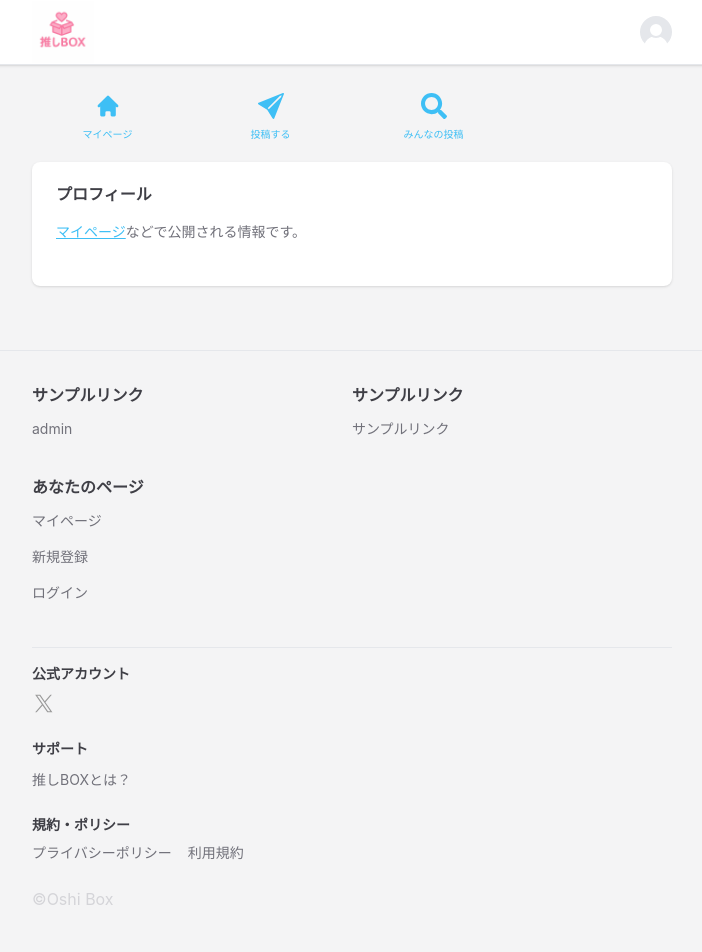
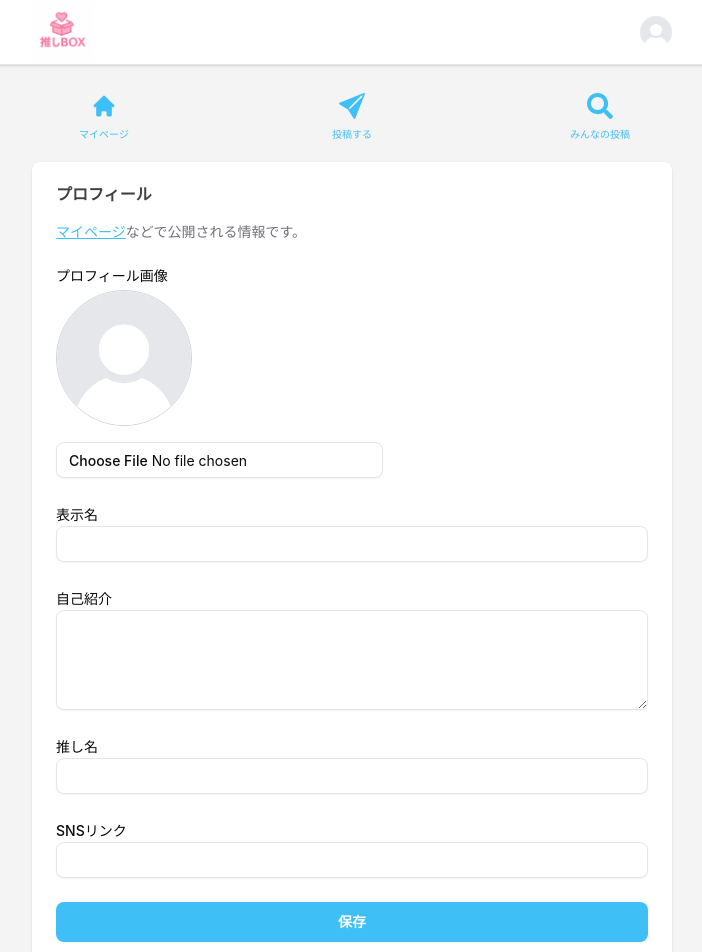
Before and after one commit to miyasuke5798/oshi-box, a Next.js app: page /settings/profile in a window 1280 px wide. Shown: the top 952 px of the page, without its empty margins (288-990 px from the left). Built offline with nearby package versions, Linux system fonts and the light colour scheme.

Commit message:
add profile form

```diff
--- a/app/(main)/[slug]/page.tsx
+++ b/app/(main)/[slug]/page.tsx
@@ -12,7 +12,7 @@ export default function SlugPage() {
         <CardHeader className="text-sm font-normal">
           このエリアはxxxさんだけに見えています
         </CardHeader>
-        <Link href="/settings/profile" className="bg-white hover:bg-gray-50">
+        <Link href="/settings/profile" className="bg-white hover:bg-gray-50 rounded-[.5rem]">
           <CardContent className="flex flex-row items-center gap-3 py-4 px-6">
             <CircleUser strokeWidth={1.5} className="w-6 h-6" />
             <p>プロフィール編集</p>
@@ -27,7 +27,7 @@ export default function SlugPage() {
       </Card>
       <Card className="w-full mb-4">
         <CardContent className="py-5 px-6">
-          <h1 className="text-xl font-bold mb-6">自分の投稿一覧</h1>
+          <h1 className="text-xl font-bold mb-6">投稿一覧</h1>
         </CardContent>
       </Card>
     </div>
--- a/app/(main)/settings/profile/page.tsx
+++ b/app/(main)/settings/profile/page.tsx
@@ -1,8 +1,83 @@
+"use client";
+import { useState } from "react";
+import Image from "next/image";
 import Link from "next/link";
 import { ShareMenu } from "@/components/layout/share_menu";
 import { Card, CardContent } from "@/components/ui/card";
+import { Input } from "@/components/ui/input";
+import { Button } from "@/components/ui/button";
+import { UserIcon } from "@/components/svg/UserIcon";
+import { X } from "lucide-react";
+import { useForm } from "react-hook-form";
+import { zodResolver } from "@hookform/resolvers/zod";
+import { z } from "zod";
+import { toast } from "sonner";
+import { SuccessCircle } from "@/components/svg/success_circle";
+import { Textarea } from "@/components/ui/textarea";
+
+const profileSchema = z.object({
+  name: z
+    .string()
+    .min(1, "入力してください")
+    .max(50, "50文字以内で入力してください"),
+  image: z.any().optional(),
+  bio: z.string().max(500, "500文字以内で入力してください").optional(),
+  oshiName: z.string().max(50, "50文字以内で入力してください").optional(),
+  snsLink: z
+    .string()
+    .max(100, "100文字以内で入力してください")
+    .refine((val) => val === "" || /^https?:\/\/.+/.test(val), {
+      message: "有効なURLを入力してください",
+    })
+    .optional(),
+});
+
+type ProfileFormData = z.infer<typeof profileSchema>;
 
 export default function SettingsProfilePage() {
+  const [previewUrl, setPreviewUrl] = useState<string | null>(null);
+  const {
+    register,
+    handleSubmit,
+    setValue,
+    formState: { errors, isSubmitting },
+  } = useForm<ProfileFormData>({
+    resolver: zodResolver(profileSchema),
+    defaultValues: {
+      name: "",
+      image: null,
+    },
+  });
+
+  const handleImageChange = (e: React.ChangeEvent<HTMLInputElement>) => {
+    const file = e.target.files?.[0];
+    if (file) {
+      setValue("image", file);
+      setPreviewUrl(URL.createObjectURL(file));
+    }
+  };
+
+  const removeImage = () => {
+    setValue("image", null);
+    setPreviewUrl(null);
+    const fileInput = document.querySelector(
+      'input[type="file"]'
+    ) as HTMLInputElement;
+    if (fileInput) {
+      fileInput.value = "";
+    }
+  };
+
+  const onSubmit = async (data: ProfileFormData) => {
+    try {
+      toast.success("プロフィールを保存しました", { icon: <SuccessCircle /> });
+      console.log("Profile data:", data);
+    } catch (error) {
+      toast.error("エラーが発生しました。もう一度お試しください。");
+      console.error("Error:", error);
+    }
+  };
+
   return (
     <div className="mt-3 mb-16">
       <ShareMenu />
@@ -15,6 +90,85 @@ export default function SettingsProfilePage() {
             </Link>
             などで公開される情報です。
           </p>
+          <form onSubmit={handleSubmit(onSubmit)} className="space-y-6">
+            <div className="space-y-2">
+              <p className="text-sm mb-1">プロフィール画像</p>
+              <div className="flex flex-col space-y-4">
+                <div className="relative w-34 h-34">
+                  {previewUrl ? (
+                    <>
+                      <Image
+                        src={previewUrl}
+                        alt="Profile preview"
+                        fill
+                        className="object-cover rounded-full"
+                      />
+                      <button
+                        type="button"
+                        onClick={removeImage}
+                        className="absolute top-1 right-1 bg-black text-white rounded-full p-1 hover:bg-gray-800 cursor-pointer"
+                      >
+                        <X className="h-4 w-4" />
+                      </button>
+                    </>
+                  ) : (
+                    <UserIcon className="w-34 h-34 border border-gray-300 rounded-full" />
+                  )}
+                </div>
+                <Input
+                  type="file"
+                  accept="image/*"
+                  onChange={handleImageChange}
+                  className="w-fit cursor-pointer"
+                />
+              </div>
+            </div>
+            <div className="space-y-2">
+              <label htmlFor="name" className="text-sm font-medium">
+                表示名
+              </label>
+              <Input id="name" type="text" {...register("name")} />
+              {errors.name && (
+                <p className="text-sm text-red-500">{errors.name.message}</p>
+              )}
+            </div>
+            <div className="space-y-2">
+              <label htmlFor="bio" className="text-sm font-medium">
+                自己紹介
+              </label>
+              <Textarea
+                id="bio"
+                {...register("bio")}
+                className="min-h-[100px]"
+              />
+              {errors.bio && (
+                <p className="text-sm text-red-500">{errors.bio.message}</p>
+              )}
+            </div>
+            <div className="space-y-2">
+              <label htmlFor="oshiName" className="text-sm font-medium">
+                推し名
+              </label>
+              <Input id="oshiName" type="text" {...register("oshiName")} />
+              {errors.oshiName && (
+                <p className="text-sm text-red-500">
+                  {errors.oshiName.message}
+                </p>
+              )}
+            </div>
+            <div className="space-y-2">
+              <label htmlFor="snsLink" className="text-sm font-medium">
+                SNSリンク
+              </label>
+              <Input id="snsLink" type="url" {...register("snsLink")} />
+              {errors.snsLink && (
+                <p className="text-sm text-red-500">{errors.snsLink.message}</p>
+              )}
+            </div>
+            <Button type="submit" className="w-full" disabled={isSubmitting}>
+              {isSubmitting ? "保存中..." : "保存"}
+            </Button>
+          </form>
         </CardContent>
       </Card>
     </div>
--- a/app/(main)/users/posts/new/page.tsx
+++ b/app/(main)/users/posts/new/page.tsx
@@ -10,7 +10,7 @@ import { RadioGroup, RadioGroupItem } from "@/components/ui/radio-group";
 import { Label } from "@/components/ui/label";
 import { Checkbox } from "@/components/ui/checkbox";
 import { SuccessCircle } from "@/components/svg/success_circle";
-import { X } from "lucide-react";
+import { X, AlertCircle } from "lucide-react";
 import { useForm } from "react-hook-form";
 import { zodResolver } from "@hookform/resolvers/zod";
 import { z } from "zod";
@@ -23,6 +23,8 @@ const categories = [
   { id: "vtuber", label: "Vtuber" },
   { id: "game", label: "ゲーム" },
   { id: "idol", label: "アイドル" },
+  { id: "illust", label: "イラスト" },
+  { id: "cosplay", label: "コスプレ" },
 ] as const;
 
 const usersPostSchema = z.object({
@@ -32,9 +34,27 @@ const usersPostSchema = z.object({
     .max(100, "100文字以内で入力してください"),
   content: z.string().max(1000, "1000文字以内で入力してください"),
   visibility: z.enum(["public", "followers", "private"]),
-  images: z.any().optional(),
+  images: z
+    .any()
+    .refine(
+      (files) => {
+        if (!files || files.length === 0) return true;
+        return files.length <= 4;
+      },
+      { message: "画像は最大4枚までアップロードできます" }
+    )
+    .optional(),
   categories: z.array(
-    z.enum(["live", "goods", "oshi", "vtuber", "game", "idol"])
+    z.enum([
+      "live",
+      "goods",
+      "oshi",
+      "vtuber",
+      "game",
+      "idol",
+      "illust",
+      "cosplay",
+    ])
   ),
 });
 
@@ -61,8 +81,36 @@ export default function UsersPostsPage() {
   const handleImageChange = (e: React.ChangeEvent<HTMLInputElement>) => {
     const files = Array.from(e.target.files || []);
     if (files.length > 0) {
-      // 既存の画像データを取得し、新しい画像を追加
+      // ファイル形式のチェック
+      const allowedTypes = [
+        "image/jpeg",
+        "image/jpg",
+        "image/png",
+        "image/webp",
+      ];
+      const invalidFiles = files.filter(
+        (file) => !allowedTypes.includes(file.type)
+      );
+
+      if (invalidFiles.length > 0) {
+        toast.error("JPEG / JPG / PNG / WebP形式のみアップロード可能です", {
+          icon: <AlertCircle className="h-5 w-5 text-red-500" />,
+        });
+        return;
+      }
+
+      // 既存の画像データを取得
       const currentImages = watch("images") || [];
+
+      // 合計枚数のチェック
+      if (currentImages.length + files.length > 4) {
+        toast.error("画像は最大4枚までアップロードできます", {
+          icon: <AlertCircle className="h-5 w-5 text-red-500" />,
+        });
+        return;
+      }
+
+      // 新しい画像を追加
       setValue("images", [...currentImages, ...files]);
 
       // プレビューURLの生成
@@ -124,10 +172,10 @@ export default function UsersPostsPage() {
               <div className="flex flex-col space-y-4">
                 <Input
                   type="file"
-                  accept="image/*"
+                  accept="image/jpeg,image/jpg,image/png,image/webp"
                   multiple
                   onChange={handleImageChange}
-                  className="w-fit cursor-pointer"
+                  className="w-auto sm:w-fit cursor-pointer"
                 />
                 {previewUrls.length > 0 && (
                   <div className="grid grid-cols-3 gap-4 sm:grid-cols-4 md:grid-cols-5">
@@ -198,7 +246,7 @@ export default function UsersPostsPage() {
                     value as "public" | "followers" | "private"
                   )
                 }
-                className="flex flex-row space-x-2"
+                className="flex flex-row flex-wrap space-x-2"
               >
                 <div className="flex items-center space-x-2">
                   <RadioGroupItem value="public" id="public" />
@@ -215,7 +263,11 @@ export default function UsersPostsPage() {
               </RadioGroup>
             </div>
             {error && <p className="text-sm text-red-500">{error}</p>}
-            <Button type="submit" className="w-full mt-4" disabled={isSubmitting}>
+            <Button
+              type="submit"
+              className="w-full mt-4"
+              disabled={isSubmitting}
+            >
               {isSubmitting ? "作成中..." : "作成"}
             </Button>
           </form>
--- a/components/layout/share_menu.tsx
+++ b/components/layout/share_menu.tsx
@@ -28,11 +28,11 @@ export const ShareMenu: React.FC = () => {
   ];
 
   return (
-    <ul className="px-3 sm:px-0 py-4 grid grid-cols-4 gap-3">
+    <ul className="px-3 py-4 flex justify-between gap-3">
       {menuItems.map((item) => {
         const isActive = pathname === item.href;
         return (
-          <li key={item.label}>
+          <li key={item.label} className="w-full max-w-[120px]">
             <Link
               href={item.href}
               className="flex flex-col items-center w-full gap-1"
```
